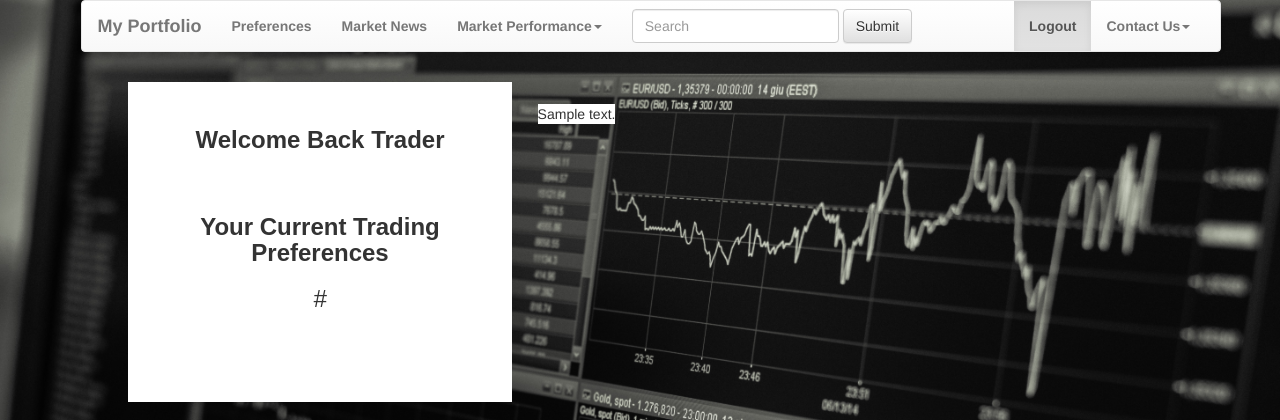
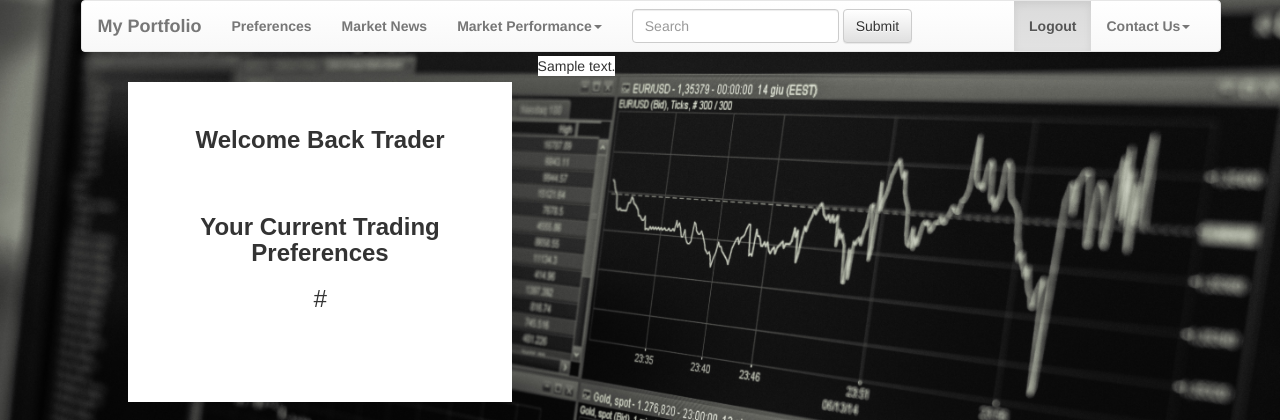
Before and after one commit to SteveDengZishi/robot-stock-trader, a Flask app: template templates/portfolio.html in a window 1280 px wide. Shown: the top 420 px of the page. Run offline with Flask 2, Linux system fonts and the light colour scheme; the template is opened without the code that fills it: most values are stand-ins (such as "Sample title", 1, 10 or a date in 2020); parts of the project's set-up code (start-up, migrations or seed data) failed here and were passed over; some libraries are stand-ins or nearby versions.

Commit message:
adjusting graph look

```diff
--- a/static/css/portfolio.css
+++ b/static/css/portfolio.css
@@ -49,7 +49,7 @@ img[class=container]{
 #right{
 	position: absolute;
 	display: inline-block;
-	top: 13%;
+	top: 7%;
 	left: 42%;
 	background-color: white
 }
```
